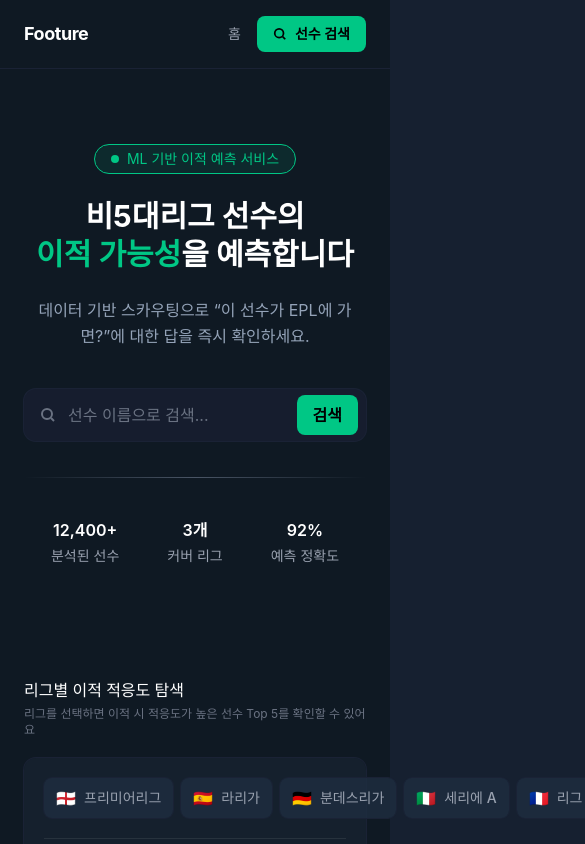
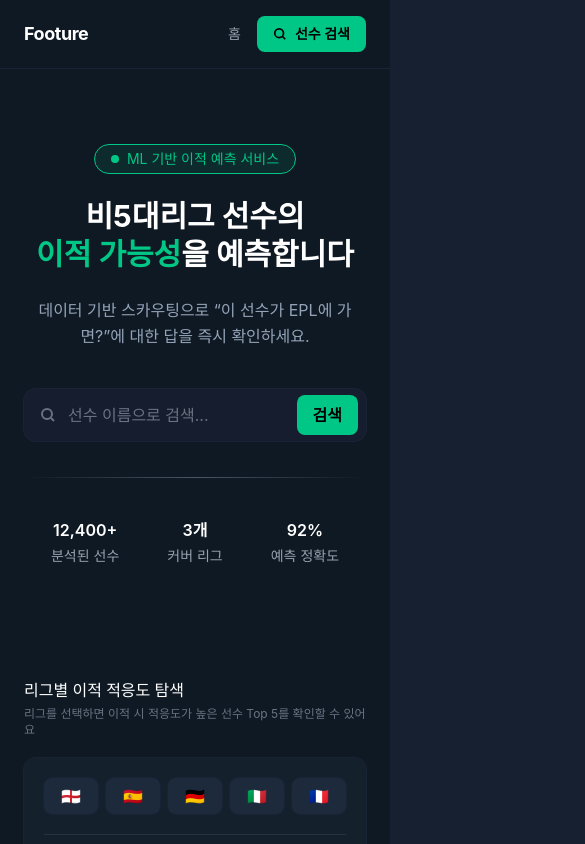
Before and after one commit to 5sondoson/5sondoson-fe, a React (Vite) app: page / in a window 390 px wide. Shown: the top 844 px of the page, 585 px wide, since content can reach past the window. Built offline with nearby package versions, Linux system fonts and the light colour scheme.

Commit message:
[#2] refactor: 이적top5 반응형 추가

```diff
--- a/src/features/main/league-adaption/ui/LeagueSelector.tsx
+++ b/src/features/main/league-adaption/ui/LeagueSelector.tsx
@@ -21,7 +21,7 @@
       `}
     >
       <span className="text-base leading-none">{flag}</span>
-      <span className="whitespace-nowrap">{label}</span>
+      <span className="hidden sm:inline whitespace-nowrap">{label}</span>
     </button>
   )
 }
```
